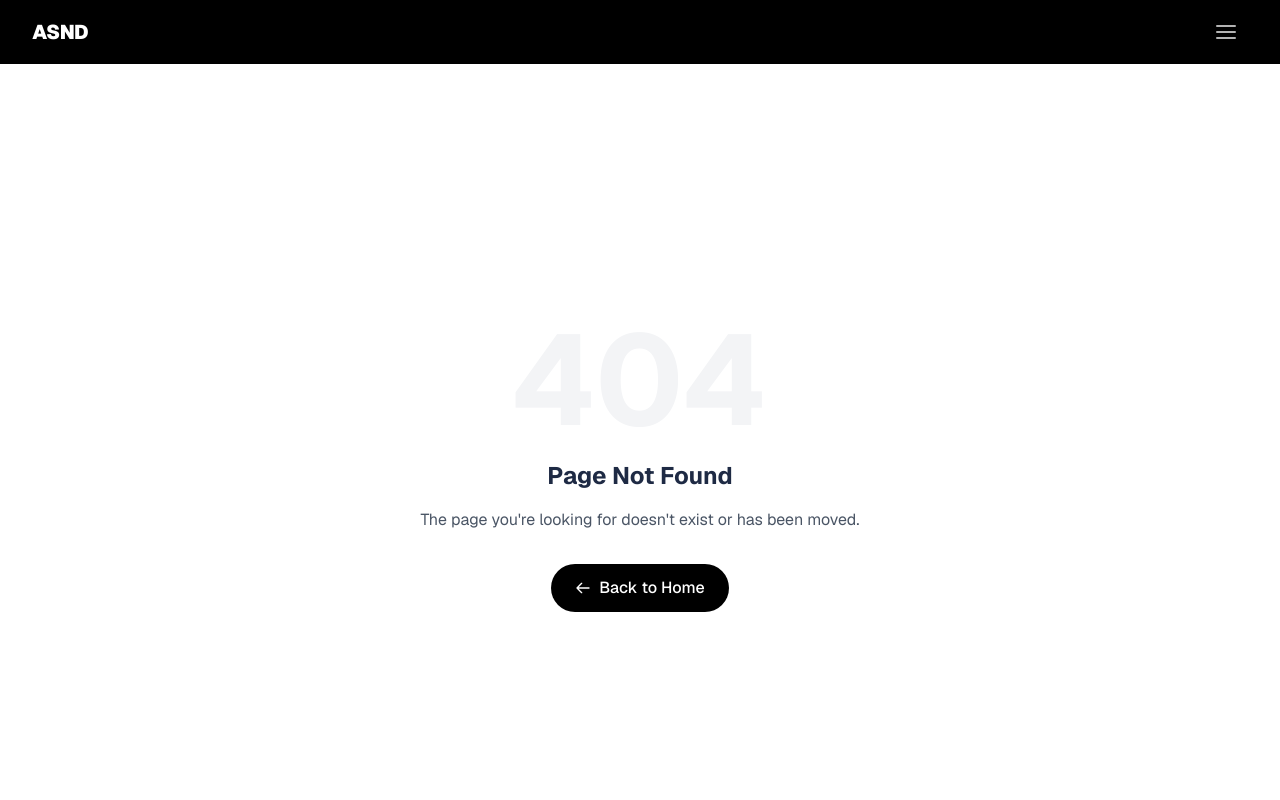
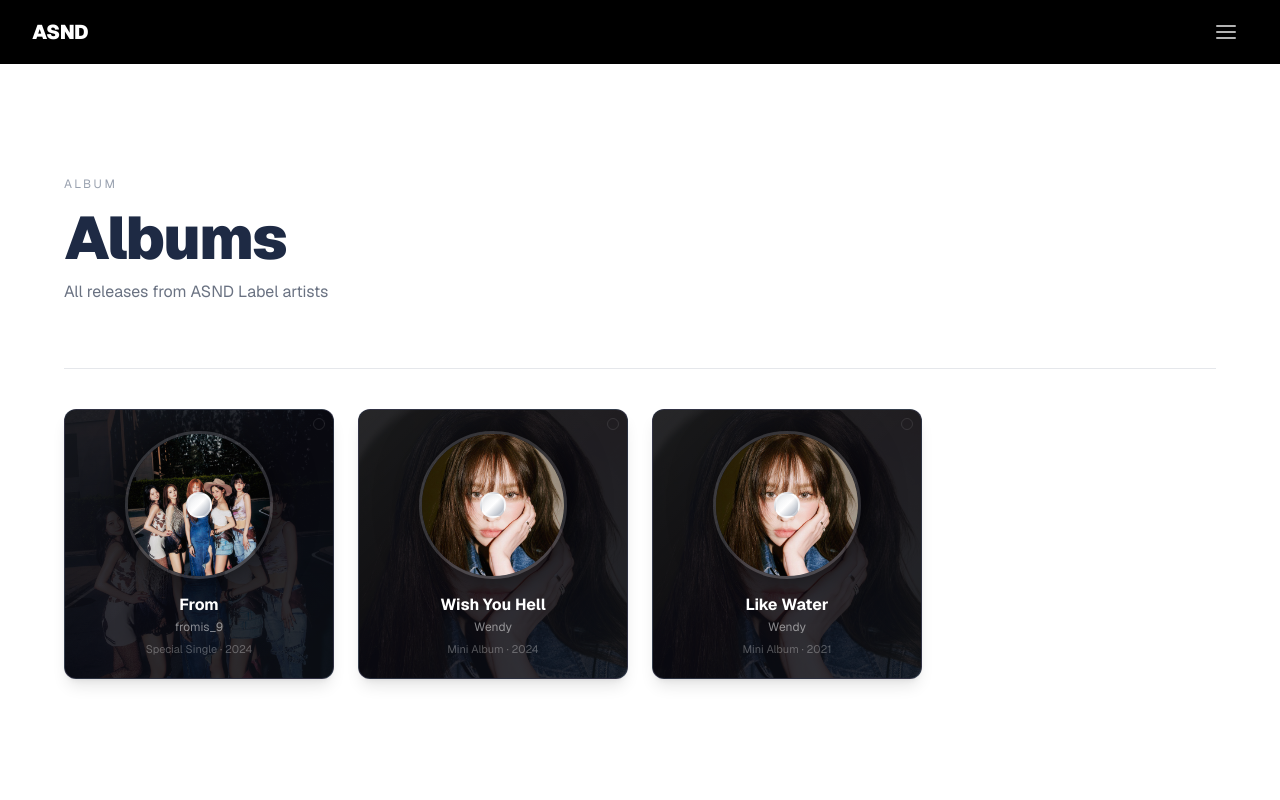
Before and after one commit to longneng3939/ASND, a Next.js app: page /album in a window 1280 px wide. Before the commit this address had no page. Shown: the top 800 px of the page. Built offline with nearby package versions, Linux system fonts and the light colour scheme.

Commit message:
Add another feature call album and make sure that see all of it of the cover song of fromis9

```diff
--- /dev/null
+++ b/src/app/album/page.tsx
@@ -0,0 +1,101 @@
+"use client";
+
+import { useI18n } from "@/i18n";
+import { artists, type Artist } from "@/data/artists";
+
+interface AlbumItem {
+  artistName: string;
+  artistNameKo: string;
+  artistImage: string;
+  artistId: string;
+  title: string;
+  titleKo?: string;
+  type: string;
+  releaseDate: string;
+  image?: string;
+}
+
+export default function AlbumPage() {
+  const { lang } = useI18n();
+
+  const albums: AlbumItem[] = artists.flatMap((artist) =>
+    (artist.discography || []).map((album) => ({
+      artistName: artist.name,
+      artistNameKo: artist.nameKo,
+      artistImage: artist.image,
+      artistId: artist.id,
+      title: album.title,
+      titleKo: album.titleKo,
+      type: album.type,
+      releaseDate: album.releaseDate,
+      image: album.image,
+    }))
+  );
+
+  albums.sort((a, b) => new Date(b.releaseDate).getTime() - new Date(a.releaseDate).getTime());
+
+  return (
+    <div className="min-h-screen">
+      <section className="pt-28 pb-16 px-4">
+        <div className="mx-auto max-w-6xl">
+          <p className="text-xs uppercase tracking-[0.2em] text-gray-400 mb-4">
+            Album
+          </p>
+          <h1 className="text-3xl sm:text-6xl font-black tracking-tight leading-none mb-3">
+            {lang === "ko" ? "앨범" : "Albums"}
+          </h1>
+          <p className="text-gray-500 text-base">
+            {lang === "ko" ? "ASND 레이블 아티스트의 모든 앨범" : "All releases from ASND Label artists"}
+          </p>
+        </div>
+      </section>
+
+      <section className="px-4 pb-24">
+        <div className="mx-auto max-w-6xl">
+          <div className="border-t border-gray-200 pt-10">
+            {albums.length === 0 ? (
+              <p className="text-gray-400">{lang === "ko" ? "앨범이 없습니다." : "No albums yet."}</p>
+            ) : (
+              <div className="grid grid-cols-2 md:grid-cols-3 lg:grid-cols-4 gap-6">
+                {albums.map((album, i) => (
+                  <div key={`${album.artistId}-${album.title}-${i}`} className="group">
+                    <div className="aspect-square rounded-xl bg-gradient-to-br from-gray-900 via-[#1a1a2e] to-gray-800 border border-white/10 p-5 flex flex-col items-center justify-center shadow-lg relative overflow-hidden">
+                      <div className="absolute inset-0 bg-cover bg-center opacity-30"
+                        style={{ backgroundImage: `url(${album.image || album.artistImage})` }}
+                      />
+                      <div className="absolute inset-0 bg-black/50" />
+
+                      <div className="relative z-10 w-[65%] aspect-square rounded-full overflow-hidden flex items-center justify-center shadow-[0_0_40px_rgba(0,0,0,0.7)] border-[3px] border-white/15 transition-transform duration-700 group-hover:rotate-12">
+                        <div
+                          className="absolute inset-0 bg-cover bg-center"
+                          style={{ backgroundImage: `url(${album.image || album.artistImage})` }}
+                        />
+                        <div className="absolute inset-0 bg-gradient-to-br from-black/10 to-transparent" />
+                        <div className="w-[18%] h-[18%] rounded-full bg-gradient-to-br from-gray-200 via-white to-gray-400 shadow-inner relative z-10 border-2 border-white/30" />
+                      </div>
+
+                      <div className="relative z-10 mt-4 text-center">
+                        <p className="text-sm md:text-base font-bold text-white leading-tight">
+                          {lang === "ko" && album.titleKo ? album.titleKo : album.title}
+                        </p>
+                        <p className="text-xs text-white/50 mt-1">
+                          {lang === "ko" ? album.artistNameKo : album.artistName}
+                        </p>
+                        <p className="text-[11px] text-white/30 mt-1.5">
+                          {album.type} · {new Date(album.releaseDate).getFullYear()}
+                        </p>
+                      </div>
+
+                      <div className="absolute inset-0 bg-gradient-to-br from-white/[0.06] via-transparent to-transparent pointer-events-none" />
+                      <div className="absolute top-2 right-2 w-3 h-3 rounded-full border border-white/10" />
+                    </div>
+                  </div>
+                ))}
+              </div>
+            )}
+          </div>
+        </div>
+      </section>
+    </div>
+  );
+}
--- a/src/components/layout/MegaMenu.tsx
+++ b/src/components/layout/MegaMenu.tsx
@@ -14,6 +14,7 @@ interface MegaMenuProps {
 
 const navLinks = [
   { href: "/artists", label: "Artists", labelKo: "아티스트", desc: "Meet our roster", descKo: "아티스트 소개" },
+  { href: "/album", label: "Album", labelKo: "앨범", desc: "All releases", descKo: "전체 앨범" },
   { href: "/schedule", label: "Schedule", labelKo: "스케줄", desc: "Upcoming events", descKo: "일정 안내" },
   { href: "/news", label: "News", labelKo: "뉴스", desc: "Latest updates", descKo: "최신 소식" },
   { href: "/audition", label: "Audition", labelKo: "오디션", desc: "Join ASND", descKo: "지원하기" },
@@ -154,10 +155,10 @@ export function MegaMenu({ isOpen, onClose }: MegaMenuProps) {
                     className="group w-full text-left py-3 md:py-4 border-b border-white/[0.04] transition-all duration-300"
                     style={{ transitionDelay: isOpen ? `${i * 60}ms` : "0ms" }}
                   >
-                    <span className="block text-3xl md:text-5xl lg:text-6xl font-bold tracking-tight text-white/90 group-hover:text-[#F7C8D8] transition-all duration-300 group-hover:tracking-wide">
+                    <span className="block text-2xl md:text-4xl font-medium tracking-wide text-white/80 group-hover:text-[#F7C8D8] transition-all duration-300">
                       {lang === "ko" ? link.labelKo : link.label}
                     </span>
-                    <span className="block text-sm md:text-base text-white/30 group-hover:text-white/60 transition-all duration-300 mt-0.5">
+                    <span className="block text-xs md:text-sm text-white/20 group-hover:text-white/40 transition-all duration-300 mt-1">
                       {lang === "ko" ? link.descKo : link.desc}
                     </span>
                   </button>
```
